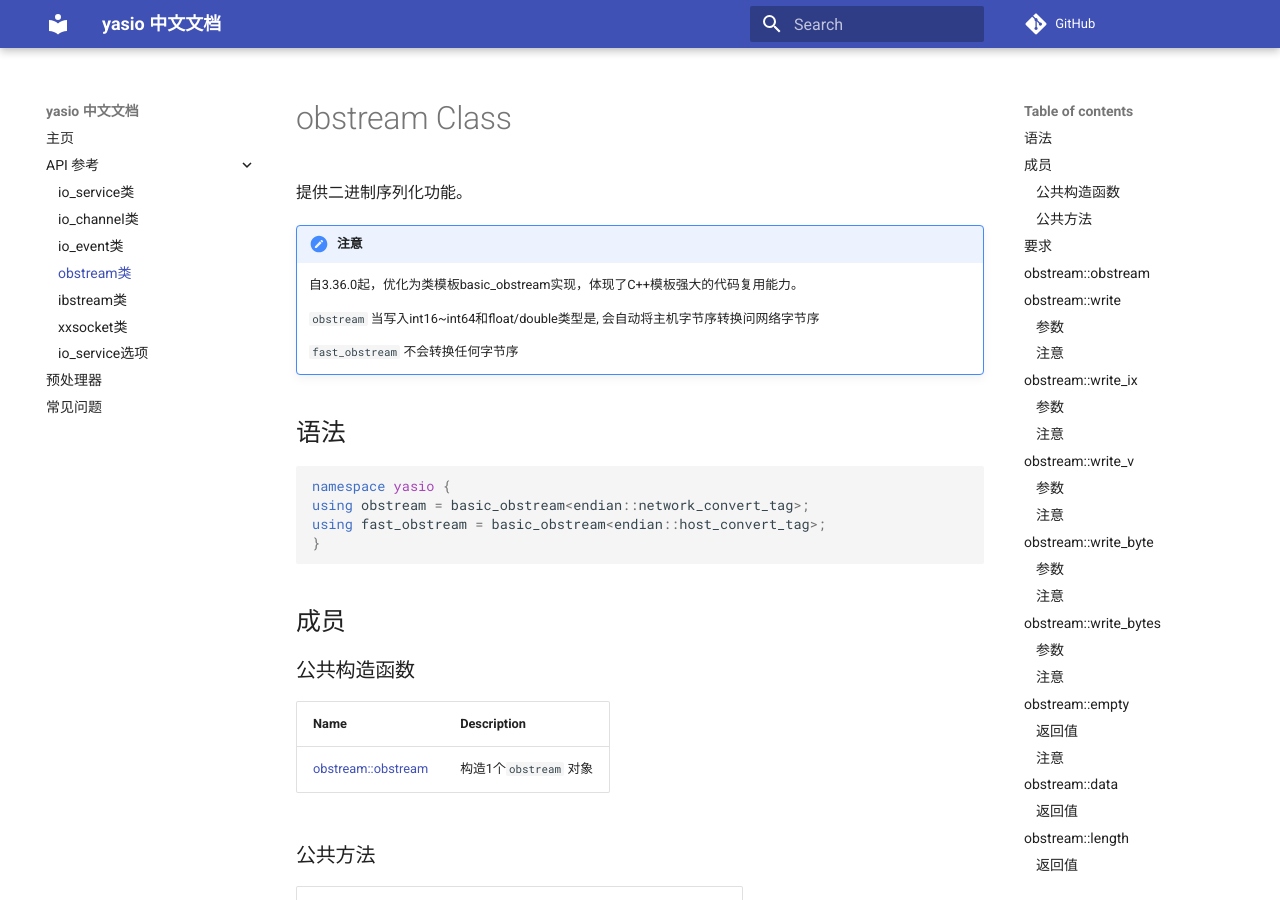
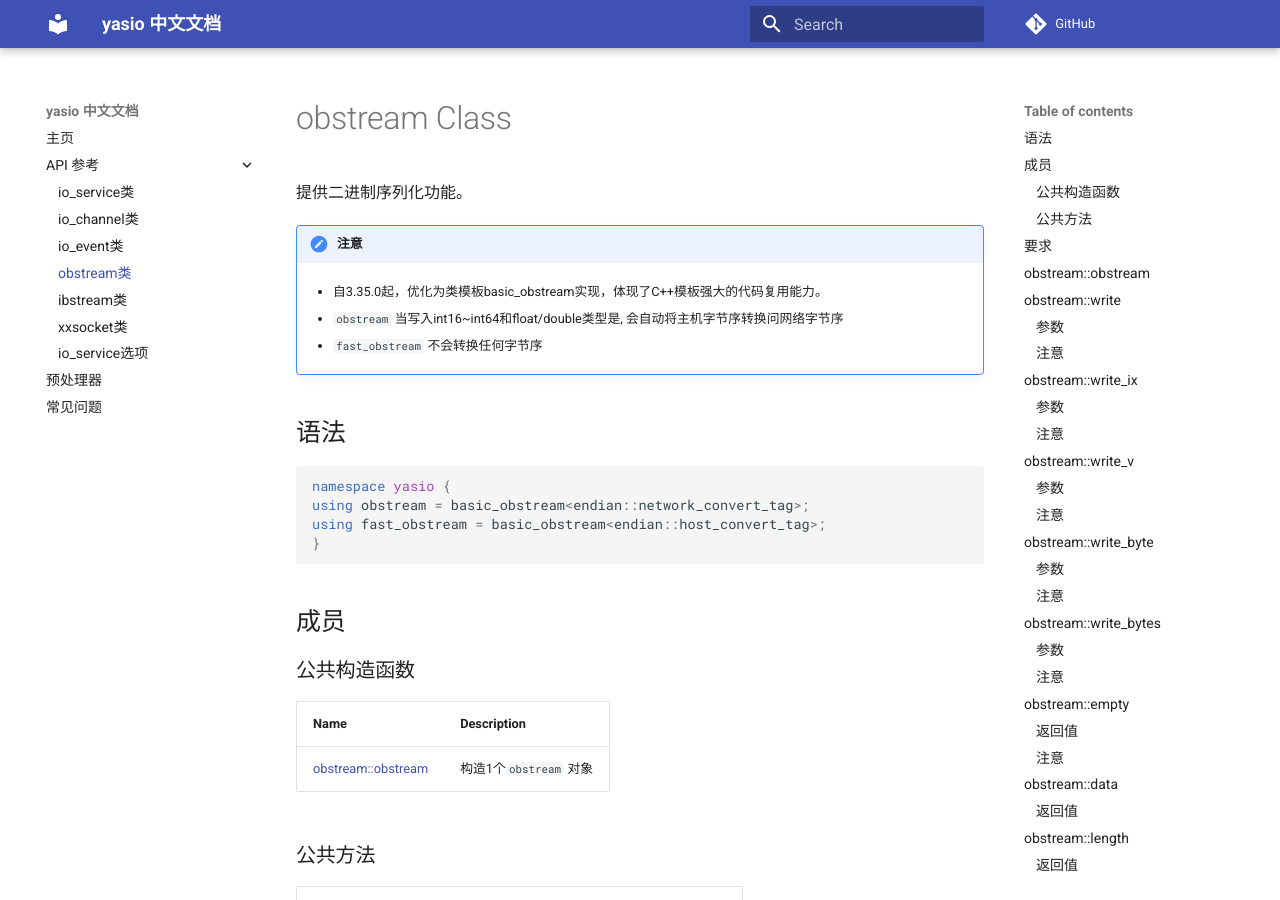
Before and after one commit to yasio/docs-936, an MkDocs documentation site: the page built from docs/api/reference/obstream-class.md, in a window 1280 px wide and 900 px high. Built offline with MkDocs 1.6.1 and Material for MkDocs 9.7.7, drawn with Linux system fonts in a browser that asks for light colours; comment, search, counter and statistics services are not loaded.

Commit message:
Update obstream-class.md

```diff
--- a/docs/api/reference/obstream-class.md
+++ b/docs/api/reference/obstream-class.md
@@ -10,11 +10,11 @@ helpviewer_keywords: []
 
 !!! attention "注意"
 
-    自3.36.0起，优化为类模板basic_obstream实现，体现了C++模板强大的代码复用能力。
+    - 自3.35.0起，优化为类模板basic_obstream实现，体现了C++模板强大的代码复用能力。
 
-    `obstream` 当写入int16~int64和float/double类型是, 会自动将主机字节序转换问网络字节序 <br/>
+    - `obstream` 当写入int16~int64和float/double类型是, 会自动将主机字节序转换问网络字节序 <br/>
 
-    `fast_obstream` 不会转换任何字节序
+    - `fast_obstream` 不会转换任何字节序
 
 ## 语法
 
```
